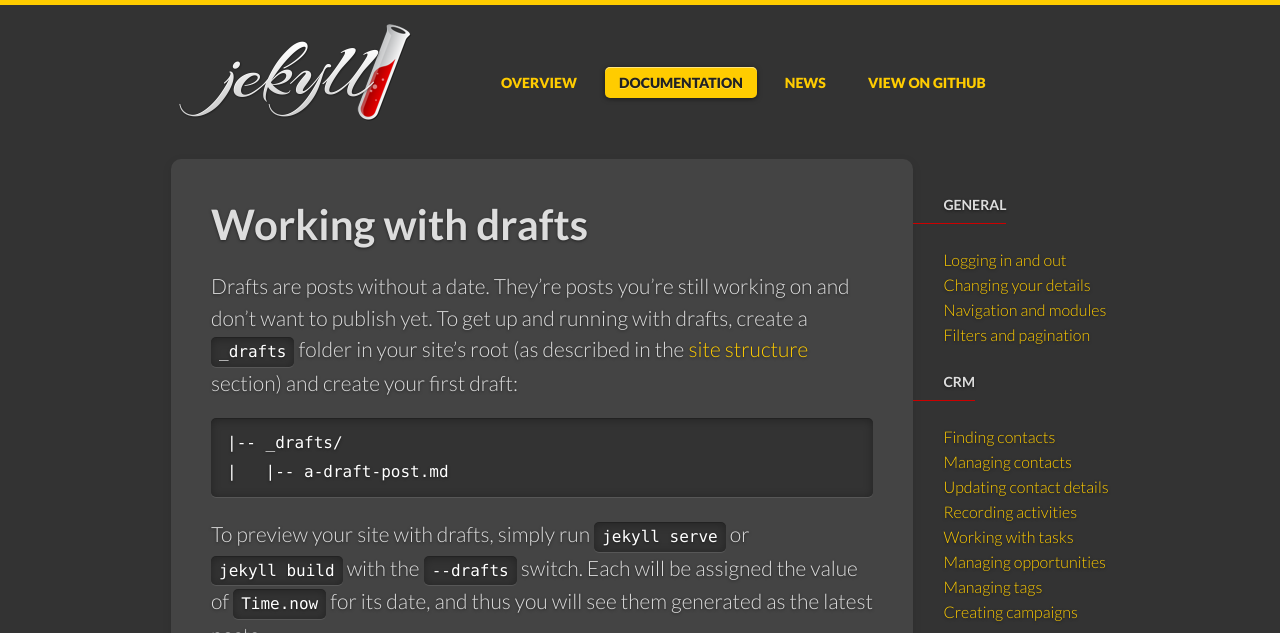
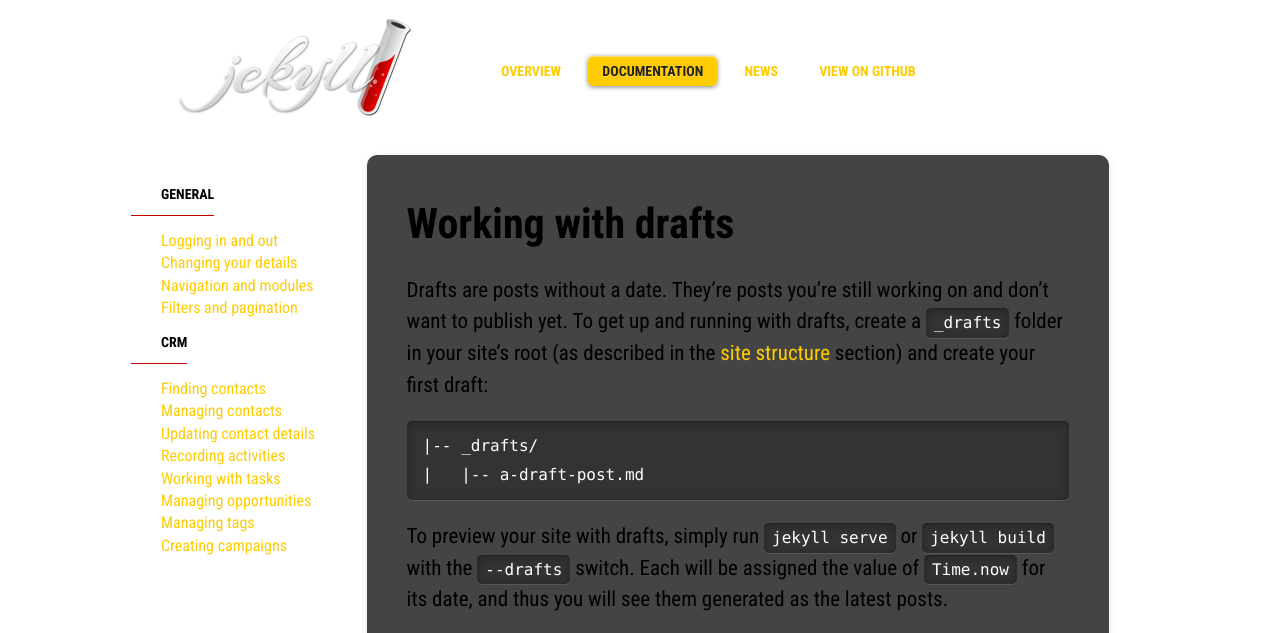
Before and after one commit to ambit/bms-support, a Jekyll site: the page built from docs/drafts.md, in a window 1280 px wide, cut to the strip 0-633 px from the top of the page. Built offline with Jekyll 4.4.1, drawn with Linux system fonts in a browser that asks for light colours; nearby versions of some CDN libraries; some web fonts are replaced.

Commit message:
Layout and Styling

```diff
--- a/_includes/top.html
+++ b/_includes/top.html
@@ -6,8 +6,9 @@
   <meta name="viewport" content="width=device-width,initial-scale=1">
   <link rel="alternate" type="application/rss+xml" title="Jekyll • Simple, blog-aware, static sites - Feed" href="/feed.xml" />
   <link rel="alternate" type="application/atom+xml" title="Recent commits to Jekyll’s master branch" href="https://github.com/mojombo/jekyll/commits/master.atom" />
-  <link href='http://fonts.googleapis.com/css?family=Lato:100,300,400,700,900,100italic,300italic,400italic,700italic,900italic' rel='stylesheet' type='text/css'>
-  <link href='http://fonts.googleapis.com/css?family=Arizonia' rel='stylesheet' type='text/css'>
+  <link rel="stylesheet" type="text/css" href="http://fonts.googleapis.com/css?family=Roboto+Condensed:400" />
+  <link rel="stylesheet" type="text/css" href="http://fonts.googleapis.com/css?family=Roboto+Condensed:700" />
+  <link rel="stylesheet" type="text/css" href="http://fonts.googleapis.com/css?family=Roboto:900" />
   <link rel="stylesheet" href="{{ site.baseurl }}/css/normalize.css" />
   <link rel="stylesheet" href="{{ site.baseurl }}/css/gridism.css" />
   <link rel="stylesheet" href="{{ site.baseurl }}/css/style.css" />
--- a/_layouts/docs.html
+++ b/_layouts/docs.html
@@ -7,6 +7,8 @@
 
       {% include docs_contents_mobile.html %}
 
+      {% include docs_contents.html %}
+
       <div class="unit four-fifths">
         <article>
           <h1>{{ page.title }}</h1>
@@ -15,8 +17,6 @@
         </article>
       </div>
 
-      {% include docs_contents.html %}
-
       <div class="clear"></div>
 
     </div>
--- a/css/style.css
+++ b/css/style.css
@@ -6,16 +6,8 @@
   -moz-box-sizing: border-box;
 }
 
-body {
-  font-family: Lato, 'Helvetica Neue', Helvetica, Arial, sans-serif;
-  font-size: 21px;
-  font-weight: 300;
-  color: #ddd;
-  background: #333;
-  border-top: 5px solid #fc0;
-  box-shadow: inset 0 3px 30px rgba(0,0,0,.3);
-  text-shadow: 0 1px 3px rgba(0,0,0,.5);
-}
+html { font-size: 14px; font-family: 'Roboto Condensed', sans-serif; font-weight: 400; text-rendering: optimizelegibility; }
+body { min-width: 980px; line-height: 1.4; font-size: 1em; background: #ffffff; }
 
 .clear {
   display: block;
```
